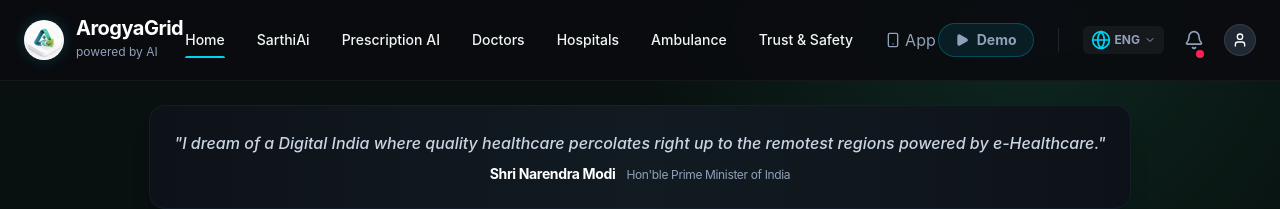
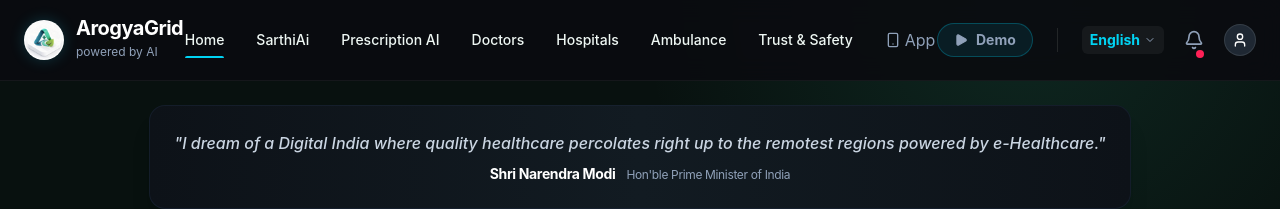
Before and after one commit to quantumcoder-3000/mp_online_healthcare_app, a Next.js app: page / in a window 1280 px wide. Shown: the top 209 px of the page. Built offline with nearby package versions, Linux system fonts and the light colour scheme.

Commit message:
feat: display native language names in UI and auto-start AI voice assistant on translation

```diff
--- a/src/components/common/Header.tsx
+++ b/src/components/common/Header.tsx
@@ -6,7 +6,7 @@ import Image from "next/image";
 import { usePathname } from "next/navigation";
 import { useCareFlow } from "@/context/CareFlowContext";
 import {
-  Globe, ChevronDown,
+  ChevronDown,
   Bell,
   User,
   Menu,
@@ -23,7 +23,17 @@ export function Header() {
   const { appLanguage, setAppLanguage } = useCareFlow();
   const [showLangMenu, setShowLangMenu] = useState(false);
 
-  const langMap: Record<string, string> = { "English": "en", "Hindi": "hi", "Bengali": "bn", "Marathi": "mr", "Gujarati": "gu", "Punjabi": "pa", "Odia": "or", "Assamese": "as", "Kashmiri": "ks" };
+  const langMap: Record<string, {code: string, native: string}> = {
+    "English": {code: "en", native: "English"},
+    "Hindi": {code: "hi", native: "?????"},
+    "Bengali": {code: "bn", native: "?????"},
+    "Marathi": {code: "mr", native: "?????"},
+    "Gujarati": {code: "gu", native: "???????"},
+    "Punjabi": {code: "pa", native: "??????"},
+    "Odia": {code: "or", native: "?????"},
+    "Assamese": {code: "as", native: "???????"},
+    "Kashmiri": {code: "ks", native: "?????"}
+  };
   const languages = Object.keys(langMap);
 
   React.useEffect(() => {
@@ -38,8 +48,11 @@ export function Header() {
     localStorage.setItem("careflow_lang", lang);
     setShowLangMenu(false);
 
-    // Google Translate Cookie Hack
-    const code = langMap[lang];
+    if (window.location.pathname === "/" || window.location.pathname === "/voice") {
+      sessionStorage.setItem("autostart_voice", "true");
+    }
+
+    const code = langMap[lang].code;
     document.cookie = `googtrans=/en/${code}; path=/`;
     document.cookie = `googtrans=/en/${code}; path=/; domain=${window.location.hostname}`;
     window.location.reload();
@@ -118,8 +131,7 @@ export function Header() {
                   className="flex items-center gap-1 hover:text-white transition-colors bg-white/5 px-2 py-1 rounded-md"
                   title="Translate Page"
                 >
-                  <Globe className="w-5 h-5 text-cyan-400" />
-                  <span className="text-xs font-bold uppercase">{appLanguage.substring(0,3)}</span>
+                  <span className="text-sm font-bold text-cyan-400">{langMap[appLanguage]?.native || "English"}</span>
                   <ChevronDown className="w-3 h-3" />
                 </button>
                 {showLangMenu && (
@@ -130,7 +142,7 @@ export function Header() {
                         onClick={() => handleTranslate(lang)}
                         className={`w-full text-left px-4 py-2 text-sm hover:bg-slate-800 ${appLanguage === lang ? "text-cyan-400 font-bold" : "text-slate-300"}`}
                       >
-                        {lang}
+                        {langMap[lang].native}
                       </button>
                     ))}
                   </div>
@@ -184,7 +196,7 @@ export function Header() {
             </button>
             <div className="h-[1px] bg-white/5 my-2"></div>
             <div className="flex gap-6 text-slate-400 pb-2">
-              <Globe className="w-5 h-5 text-cyan-400" />
+              <span className="text-sm font-bold text-cyan-400">{langMap[appLanguage]?.native || "English"}</span>
               <Bell className="w-5 h-5" />
               <Link href="/login" className="hover:text-white transition-colors" title="Login / Sign up"><User className="w-5 h-5" /></Link>
             </div>
--- a/src/components/voice/VoiceIntake.tsx
+++ b/src/components/voice/VoiceIntake.tsx
@@ -218,6 +218,13 @@ export function VoiceIntake() {
   const clientRef = React.useRef<GeminiLiveClient | null>(null);
 
   React.useEffect(() => {
+    if (sessionStorage.getItem("autostart_voice") === "true") {
+      sessionStorage.removeItem("autostart_voice");
+      setTimeout(() => {
+        startConversation();
+      }, 800);
+    }
+
     const client = new GeminiLiveClient({
       onStateChange: setState,
       onMessagesChange: setConversation,
```
